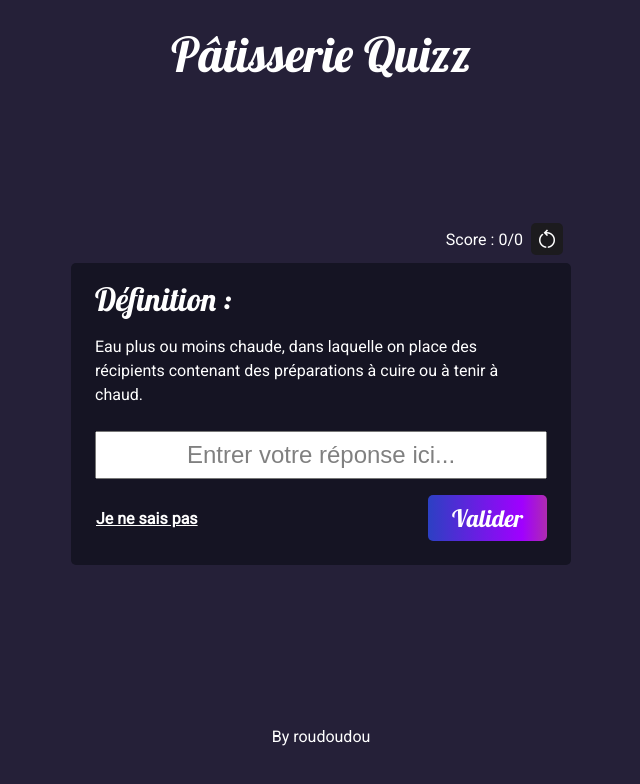
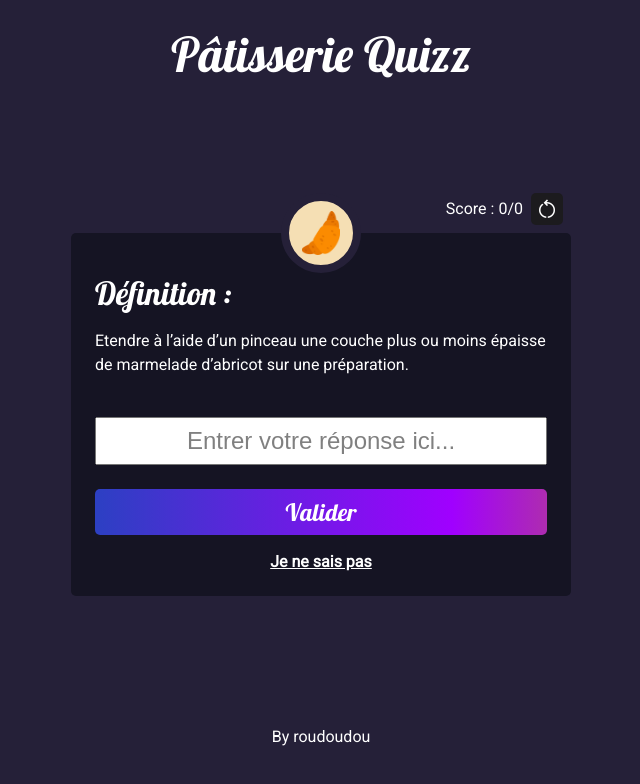
Before and after one commit to rpalfray87/patisserie-quizz, a React (Vite) app: page / in a window 1280 px wide. Shown: the top 784 px of the page, without its empty margins (319-959 px from the left). Built offline with nearby package versions, Linux system fonts and the light colour scheme.

Commit message:
améliroration de l'interface

```diff
--- a/index.html
+++ b/index.html
@@ -2,7 +2,7 @@
 <html lang="fr">
   <head>
     <meta charset="UTF-8" />
-    <link rel="icon" type="image/svg+xml" href="/vite.svg" />
+    <link rel="icon" type="image/svg+xml" href="croissant.png" />
     <meta name="viewport" content="width=device-width, initial-scale=1.0" />
     <link rel="stylesheet" href="https://fonts.googleapis.com/css2?family=Material+Symbols+Outlined:opsz,wght,FILL,GRAD@20..48,100..700,0..1,-50..200" />
     <title>Pâtisserie Quizz</title>
--- a/src/App.css
+++ b/src/App.css
@@ -90,12 +90,30 @@ footer {
 .quizz {
     background-color: var(--window-background-primary );
     padding: 24px;
+    padding-top: 48px;
     border-radius: 5px;
     max-width: 100%;
     max-width: 500px;
-
     line-height: 1.5em;
     margin: 0 8px;
+    position: relative;
+}
+
+.quizz::before {
+    content: '';
+    display: block;
+    width: 80px;
+    height: 80px;
+    position: absolute;
+    left : calc(50% - 40px);
+    top : -40px;
+    border-radius: 40px;
+    background-image: url("./assets/croissant.png");
+    background-color: rgb(245, 223, 180);
+    background-position: 50%;
+    background-size: 60%;
+    background-repeat: no-repeat;
+    border : 8px solid var(--background-color-primary)
 }
 
 .quizz .definition{
@@ -113,11 +131,20 @@ footer {
 }
 
 .reponseBar input {
+    margin-top: 16px;
     line-height: 24px;
     width: 100%;
     text-align: center;
     font-size: 1.5em;
     padding : 8px 0;
+}
+
+.reponseBar .container {
+    margin-top: 8px;
+    width: 100%;
+    display: flex;
+    flex-direction: column-reverse;
+    row-gap: 16px;
 }
 
 /*** InfosBar ***/
--- a/src/App.jsx
+++ b/src/App.jsx
@@ -1,5 +1,3 @@
-import { useState } from 'react'
-import reactLogo from './assets/react.svg'
 import './App.css'
 import PatisserieQuizz from './components/PatisserieQuizz'
 
--- a/src/components/ReponseBar.jsx
+++ b/src/components/ReponseBar.jsx
@@ -31,8 +31,11 @@ export default function ReponseBar({definition}) {
         <>
             <div className="reponseBar">
                 <input placeholder="Entrer votre réponse ici..." onKeyDown={(e) => handleKey(e)} type="text" name="nom" id="nom" value={reponseUser} onChange={(e) => setReponseUser(e.target.value)} />
-                <button className="secondary" onClick={(e) => handleJCP(e)}>Je ne sais pas</button>
-                <button className="primary" onClick={(e) => handleValidation(e)}>Valider</button>
+                <div className="container">
+                    <button className="secondary" onClick={(e) => handleJCP(e)}>Je ne sais pas</button>
+                    <button className="primary" onClick={(e) => handleValidation(e)}>Valider</button>
+                </div>
+
             </div>
         </>
 
--- a/src/main.jsx
+++ b/src/main.jsx
@@ -4,7 +4,5 @@ import App from './App'
 import './index.css'
 
 ReactDOM.createRoot(document.getElementById('root')).render(
-  <React.StrictMode>
     <App />
-  </React.StrictMode>
 )
```
Also changed, not shown: public/croissant.png (added), src/assets/croissant.png (added), 7 other files (tests, documents, lock files or other folders).
